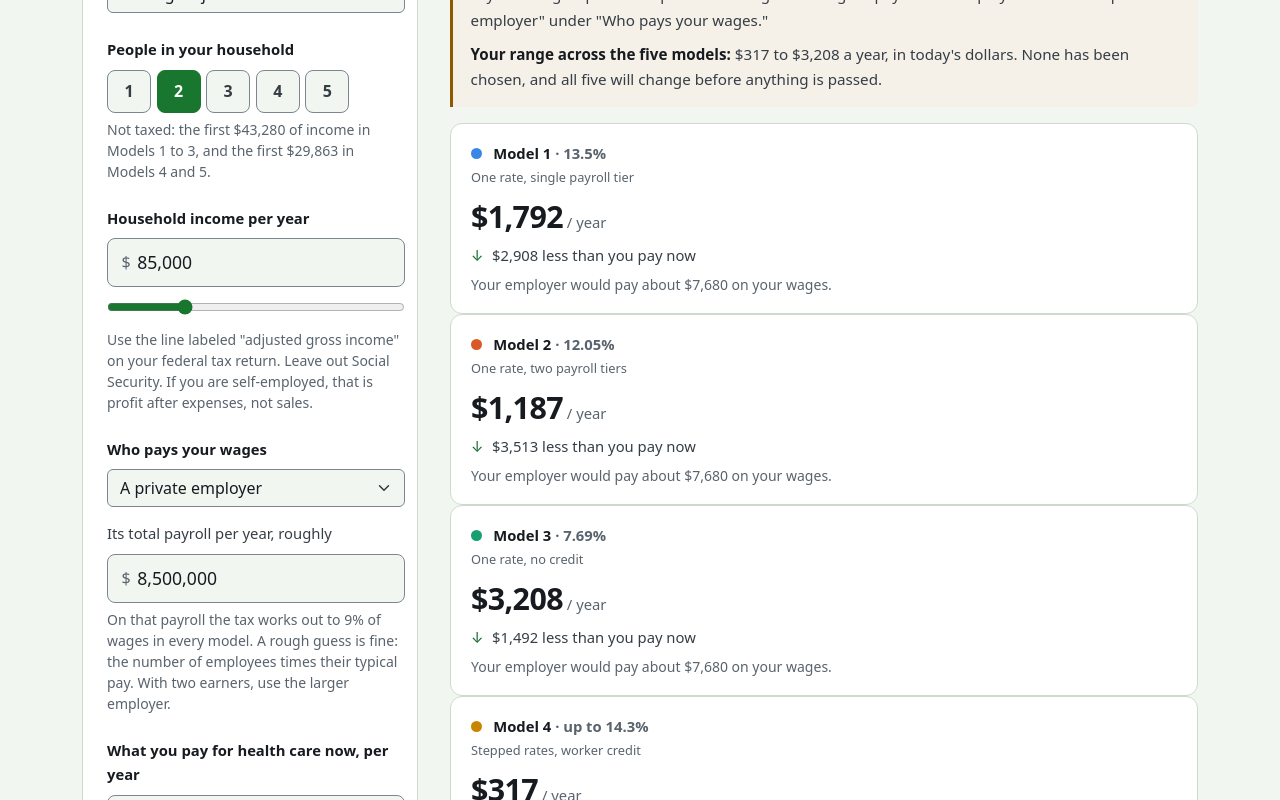
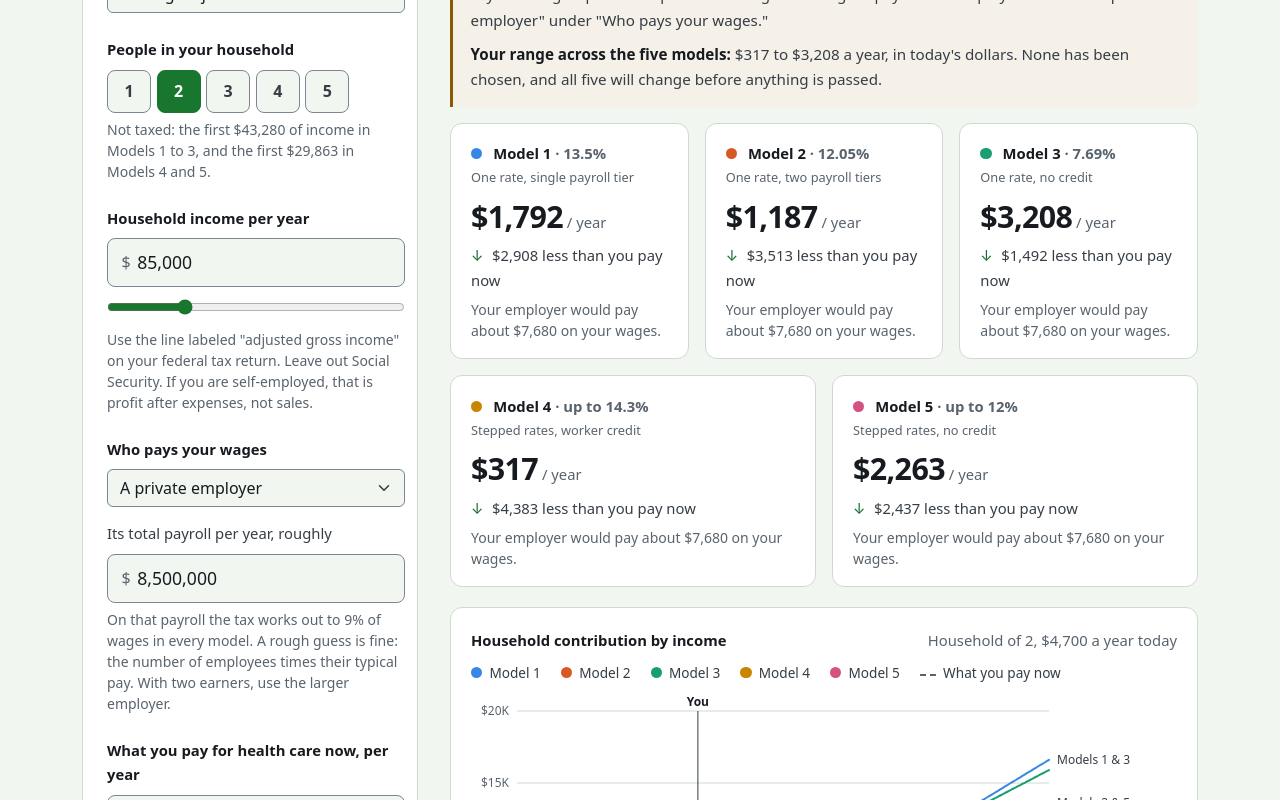
Before and after one commit to Malcom-IO/malcom.io, an Angular app: page /oregon-universal-health-plan in a window 1280 px wide. Shown: the part 8600-9400 px from the top of the page. Built offline with nearby package versions, Linux system fonts and the light colour scheme.

Commit message:
Oregon UHP: restore the grid on the model result cards (#81)
PR #75 removed a rule shared by an unused class and .uhp-bills, which took
display: grid and the gap away from the result cards. They stacked full
width with touching borders. Put the two declarations back on .uhp-bills.

```diff
--- a/src/app/oregon-health-plan/oregon-health-plan.component.scss
+++ b/src/app/oregon-health-plan/oregon-health-plan.component.scss
@@ -446,11 +446,11 @@ a {
   margin-top: 1.25rem;
 }
 
-// Fixed columns, not auto-fit: three calculated models in one row, the two
-// uncalculated ones in a row of their own, so a card is never orphaned.
-.uhp-bills,
+// Fixed columns, not auto-fit, so a card is never orphaned.
 // Five cards: three across, then two, on a six-column grid so both rows fill.
 .uhp-bills {
+  display: grid;
+  gap: 1rem;
   grid-template-columns: repeat(6, minmax(0, 1fr));
 }
 .uhp-bill {
```
